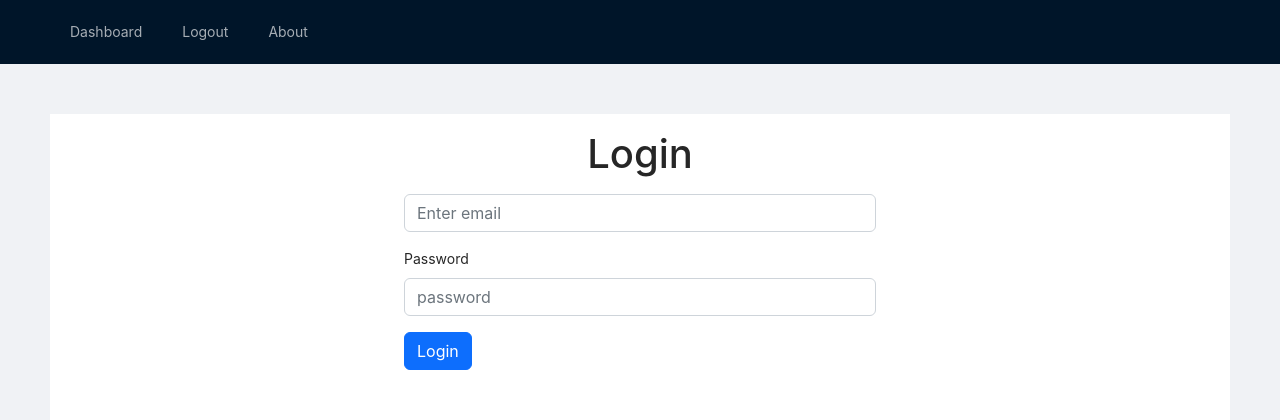
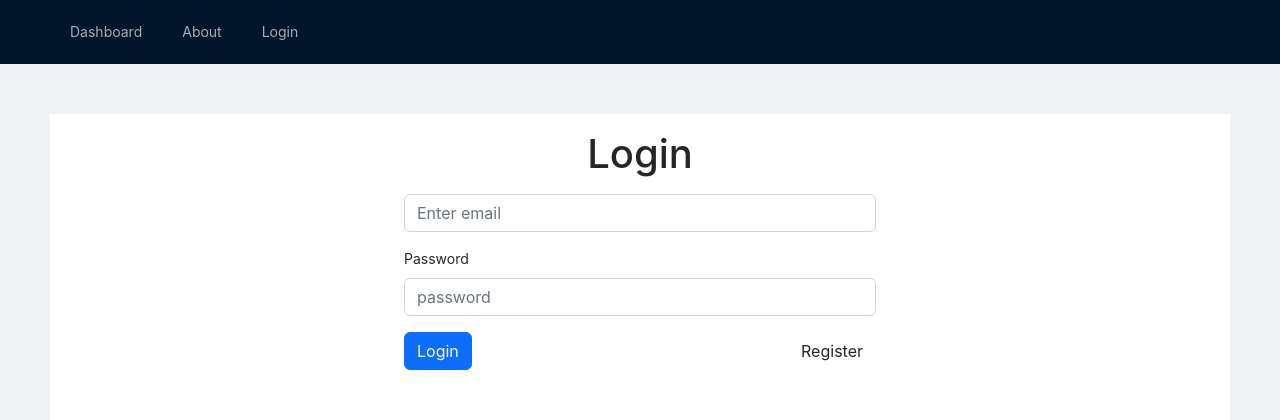
Before and after one commit to jbarrfitz/jb-organizer, a Next.js app: page /login in a window 1280 px wide. Shown: the top 420 px of the page. Built offline with nearby package versions, Linux system fonts and the light colour scheme; no server answers.

Commit message:
fix: auth flow error

```diff
--- a/components/Navbar.tsx
+++ b/components/Navbar.tsx
@@ -10,15 +10,14 @@ import { useRouter } from "next/router";
 const { Header, Content, Sider } = Layout;
 
 export default function NavbarComp() {
+  const router = useRouter();
   const { user } = useAuth();
-  const router = useRouter();
-
-  console.warn('User:', user)
+  const isAuthenticated = user && user.email
 
   const navItems: MenuProps['items'] = [
     { key: 'dashboard', label: 'Dashboard'},
-    user?.email ? { key: 'login', label: 'Login'} : { key: 'logout', label: 'Logout'},
     { key: 'about', label: 'About'},
+    (isAuthenticated ? { key: 'logout', label: 'Logout'} : { key: 'login', label: 'Login'}),
   ]
   .map(item => ({
     ...item,
--- a/pages/login.tsx
+++ b/pages/login.tsx
@@ -1,3 +1,4 @@
+import Link from 'next/link';
 import React, { useState } from 'react';
 import { Button, Form } from 'react-bootstrap';
 import { useAuth } from '../context/AuthContext';
@@ -46,6 +47,11 @@ export default function Login() {
         <Button variant='primary' type='submit'>
           Login
         </Button>
+        <Link href="signup">
+          <Button variant='ghost' style={{ float: 'right' }}>
+            Register
+          </Button>
+        </Link>
       </Form>
     </div>
   );
```
